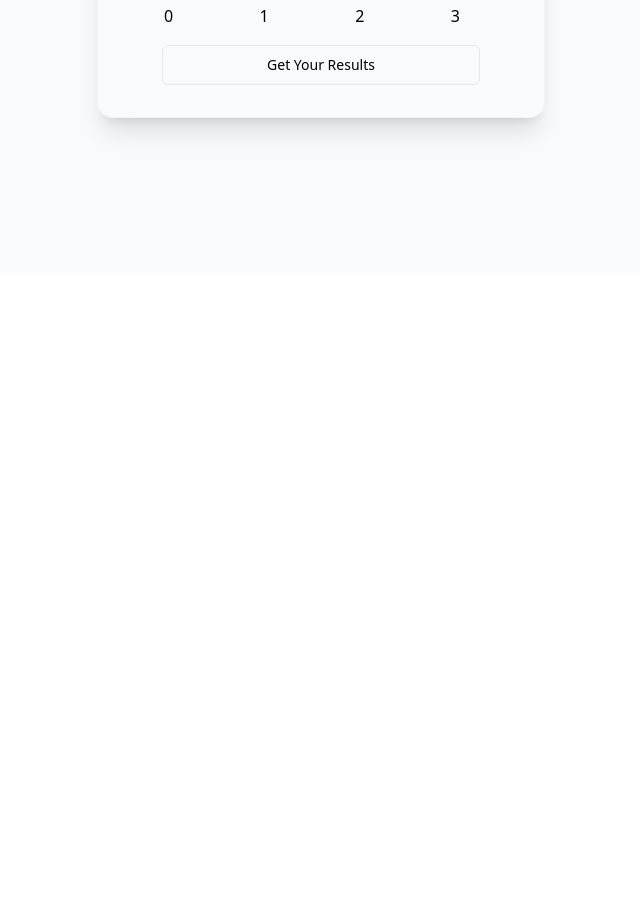
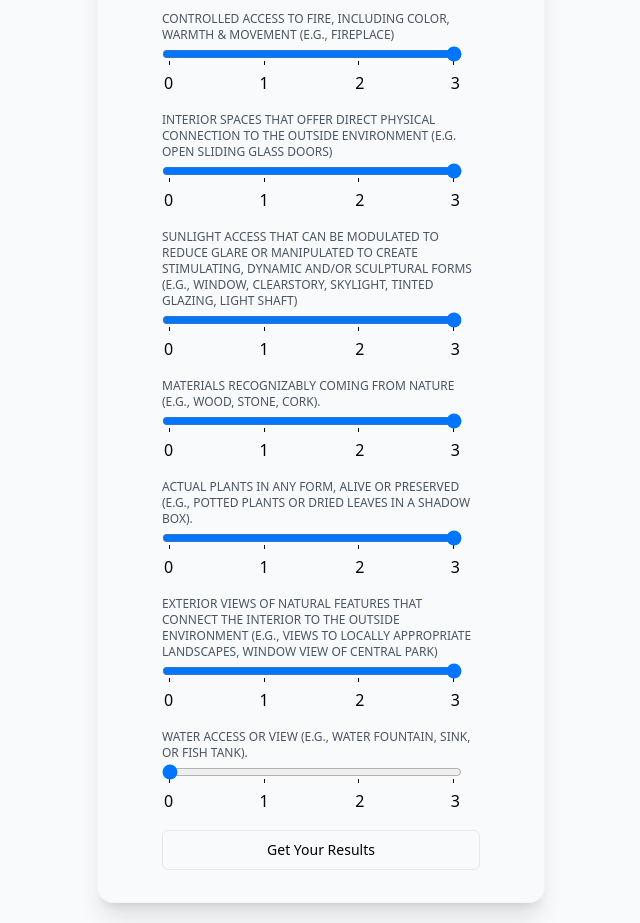
Before and after one commit to Logistics21/biophilic-design, a Next.js app: page /create-report in a window 1280 px wide. Shown: the part 527-1450 px from the top of the page, without its empty margins (319-959 px from the left). Before the commit the page ends 800 px from the top, so only its background shows below. Built offline with nearby package versions, Linux system fonts and the light colour scheme.

Commit message:
Add back direct features to report form fields

```diff
--- a/app/create-report/create-report-form.tsx
+++ b/app/create-report/create-report-form.tsx
@@ -44,7 +44,6 @@ export function CreateReportForm({
               // margin: 0,
             }}
           />
-
             <datalist id="values" style={{
             display: 'flex',
             // flexDirection: 'column',
@@ -57,16 +56,265 @@ export function CreateReportForm({
             <option value="2" label="2"></option>
             <option value="3" label="3"></option>
           </datalist>
-          {/* <input
-            id="airScore"
-            name="airScore"
+        </div>
+        <div>
+          <label
+            htmlFor="animalsScore"
+            className="block text-xs text-gray-600 uppercase"
+          >
+            Actual animals in any form (alive or preserved) in the interior (e.g., fish in a fish tank).
+          </label>
+          <input
             type="range"
+            id="animalsScore"
+            name="animalsScore"
             min={0}
             max={3}
-            required
-            // className="mt-1 block w-full appearance-none rounded-md border border-gray-300 px-3 py-2 placeholder-gray-400 shadow-sm focus:border-black focus:outline-none focus:ring-black sm:text-sm"
-          /> */}
+            list="values"
+            style={{
+              width: '300px',
+              // margin: 0,
+            }}
+          />
+            <datalist id="values" style={{
+            display: 'flex',
+            // flexDirection: 'column',
+            justifyContent: 'space-between',
+            // writingMode: 'vertical-lr',
+            width: '300px'
+          }}>
+            <option value="0" label="0"></option>
+            <option value="1" label="1"></option>
+            <option value="2" label="2"></option>
+            <option value="3" label="3"></option>
+          </datalist>
         </div>
+        <div>
+          <label
+            htmlFor="fireScore"
+            className="block text-xs text-gray-600 uppercase"
+          >
+            Controlled access to fire, including color, warmth & movement (e.g., fireplace)
+          </label>
+          <input
+            type="range"
+            id="fireScore"
+            name="fireScore"
+            min={0}
+            max={3}
+            list="values"
+            style={{
+              width: '300px',
+              // margin: 0,
+            }}
+          />
+            <datalist id="values" style={{
+            display: 'flex',
+            // flexDirection: 'column',
+            justifyContent: 'space-between',
+            // writingMode: 'vertical-lr',
+            width: '300px'
+          }}>
+            <option value="0" label="0"></option>
+            <option value="1" label="1"></option>
+            <option value="2" label="2"></option>
+            <option value="3" label="3"></option>
+          </datalist>
+        </div>
+        <div>
+          <label
+            htmlFor="insideOutsideScore"
+            className="block text-xs text-gray-600 uppercase"
+          >
+            Interior spaces that offer direct physical connection to the outside environment (e.g. open sliding glass doors)
+          </label>
+          <input
+            type="range"
+            id="insideOutsideScore"
+            name="insideOutsideScore"
+            min={0}
+            max={3}
+            list="values"
+            style={{
+              width: '300px',
+              // margin: 0,
+            }}
+          />
+            <datalist id="values" style={{
+            display: 'flex',
+            // flexDirection: 'column',
+            justifyContent: 'space-between',
+            // writingMode: 'vertical-lr',
+            width: '300px'
+          }}>
+            <option value="0" label="0"></option>
+            <option value="1" label="1"></option>
+            <option value="2" label="2"></option>
+            <option value="3" label="3"></option>
+          </datalist>
+        </div>
+        <div>
+          <label
+            htmlFor="naturaLightScore"
+            className="block text-xs text-gray-600 uppercase"
+          >
+            Sunlight access that can be modulated to reduce glare or manipulated to create stimulating, dynamic and/or sculptural forms (e.g., window, clearstory, skylight, tinted glazing, light shaft)
+          </label>
+          <input
+            type="range"
+            id="naturaLightScore"
+            name="naturaLightScore"
+            min={0}
+            max={3}
+            list="values"
+            style={{
+              width: '300px',
+              // margin: 0,
+            }}
+          />
+            <datalist id="values" style={{
+            display: 'flex',
+            // flexDirection: 'column',
+            justifyContent: 'space-between',
+            // writingMode: 'vertical-lr',
+            width: '300px'
+          }}>
+            <option value="0" label="0"></option>
+            <option value="1" label="1"></option>
+            <option value="2" label="2"></option>
+            <option value="3" label="3"></option>
+          </datalist>
+        </div>
+        <div>
+          <label
+            htmlFor="naturalMaterialsScore"
+            className="block text-xs text-gray-600 uppercase"
+          >
+            Materials recognizably coming from nature (e.g., wood, stone, cork).
+          </label>
+          <input
+            type="range"
+            id="naturalMaterialsScore"
+            name="naturalMaterialsScore"
+            min={0}
+            max={3}
+            list="values"
+            style={{
+              width: '300px',
+              // margin: 0,
+            }}
+          />
+            <datalist id="values" style={{
+            display: 'flex',
+            // flexDirection: 'column',
+            justifyContent: 'space-between',
+            // writingMode: 'vertical-lr',
+            width: '300px'
+          }}>
+            <option value="0" label="0"></option>
+            <option value="1" label="1"></option>
+            <option value="2" label="2"></option>
+            <option value="3" label="3"></option>
+          </datalist>
+        </div>
+        <div>
+          <label
+            htmlFor="plantsScore"
+            className="block text-xs text-gray-600 uppercase"
+          >
+            Actual plants in any form, alive or preserved (e.g., potted plants or dried leaves in a shadow box).
+          </label>
+          <input
+            type="range"
+            id="plantsScore"
+            name="plantsScore"
+            min={0}
+            max={3}
+            list="values"
+            style={{
+              width: '300px',
+              // margin: 0,
+            }}
+          />
+            <datalist id="values" style={{
+            display: 'flex',
+            // flexDirection: 'column',
+            justifyContent: 'space-between',
+            // writingMode: 'vertical-lr',
+            width: '300px'
+          }}>
+            <option value="0" label="0"></option>
+            <option value="1" label="1"></option>
+            <option value="2" label="2"></option>
+            <option value="3" label="3"></option>
+          </datalist>
+        </div>
+        <div>
+          <label
+            htmlFor="viewsVistasScore"
+            className="block text-xs text-gray-600 uppercase"
+          >
+            Exterior views of natural features that connect the interior to the outside environment (e.g., views to locally appropriate landscapes, window view of Central Park)
+          </label>
+          <input
+            type="range"
+            id="viewsVistasScore"
+            name="viewsVistasScore"
+            min={0}
+            max={3}
+            list="values"
+            style={{
+              width: '300px',
+              // margin: 0,
+            }}
+          />
+            <datalist id="values" style={{
+            display: 'flex',
+            // flexDirection: 'column',
+            justifyContent: 'space-between',
+            // writingMode: 'vertical-lr',
+            width: '300px'
+          }}>
+            <option value="0" label="0"></option>
+            <option value="1" label="1"></option>
+            <option value="2" label="2"></option>
+            <option value="3" label="3"></option>
+          </datalist>
+        </div>
+        <div>
+          <label
+            htmlFor="waterScore"
+            className="block text-xs text-gray-600 uppercase"
+          >
+            Water access or view (e.g., water fountain, sink, or fish tank).
+          </label>
+          <input
+            type="range"
+            id="waterScore"
+            name="waterScore"
+            min={0}
+            defaultValue={0}
+            max={3}
+            list="values"
+            style={{
+              width: '300px',
+              // margin: 0,
+            }}
+          />
+          <datalist id="values" style={{
+            display: 'flex',
+            // flexDirection: 'column',
+            justifyContent: 'space-between',
+            // writingMode: 'vertical-lr',
+            width: '300px'
+          }}>
+            <option value="0" label="0"></option>
+            <option value="1" label="1"></option>
+            <option value="2" label="2"></option>
+            <option value="3" label="3"></option>
+          </datalist>
+        </div>
+
         {children}
       </form>
     );
--- a/app/create-report/page.tsx
+++ b/app/create-report/page.tsx
@@ -32,7 +32,7 @@ export default function CreateReportPage() {
   }
 
   return (
-    <div className="flex h-screen w-screen items-center justify-center bg-gray-50">
+    <div className="flex h-fit w-screen items-center justify-center bg-gray-50 py-5">
       <div className="z-10 w-full max-w-md overflow-hidden rounded-2xl border border-gray-100 shadow-xl">
         <div className="flex flex-col items-left justify-center space-y-3 border-b border-gray-200 bg-white px-4 py-6 pt-8 text-left sm:px-16">
           <h1 className="text-xl font-semibold">
```
Lines whose indentation alone changed are shown as unchanged.
